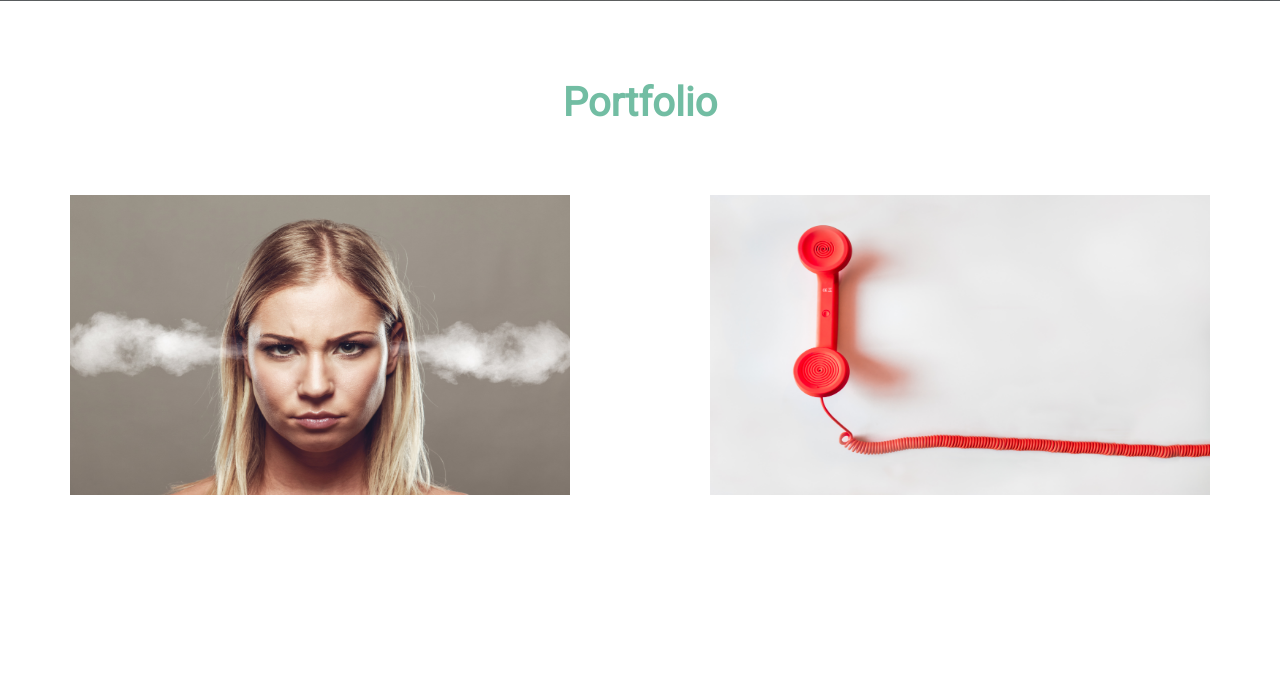
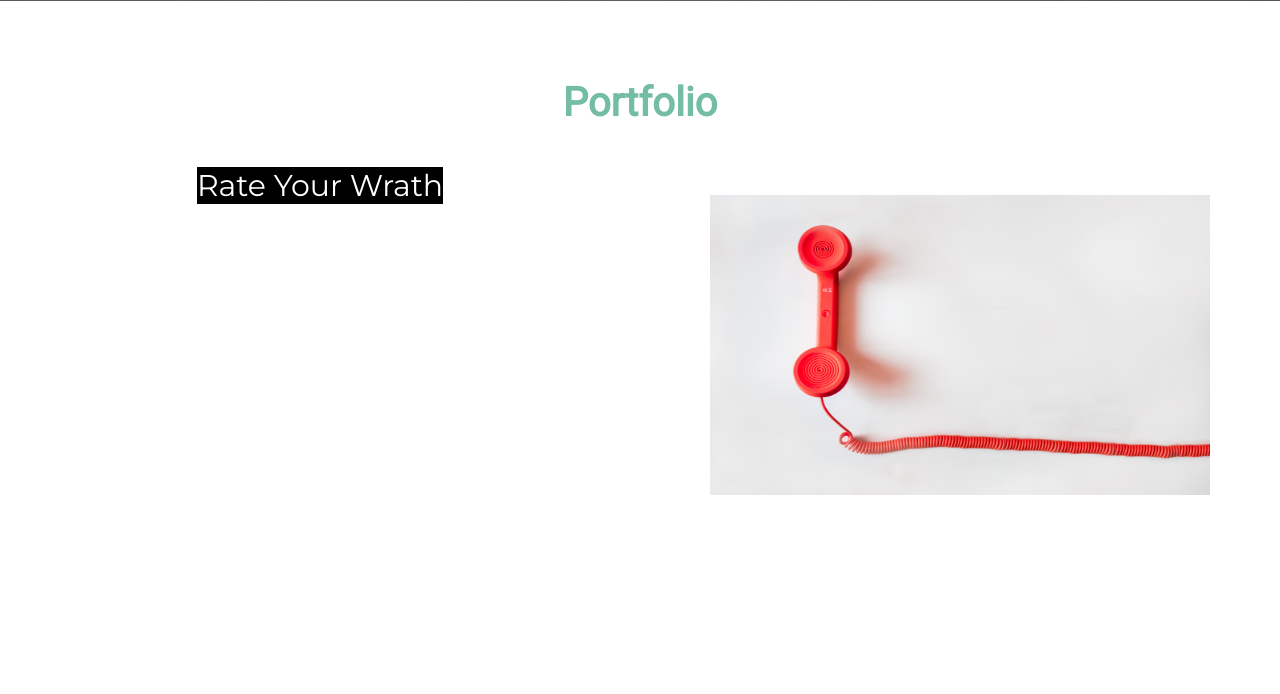
Before and after one commit to KyBEx/my-portfolio, a PHP site: page /index.html in a window 1280 px wide. Shown: the part 1979-2673 px from the top of the page. Run offline with PHP 8.4, Linux system fonts and the light colour scheme; some libraries are stand-ins or nearby versions; some web fonts are replaced.

Commit message:
project thumbnail

```diff
--- a/index.html
+++ b/index.html
@@ -90,7 +90,7 @@
             <h2 class="header2">Portfolio</h2>
             <div class="work row">
                 <div class="col-xs-12 col-md-6 project-container">
-                <a href="./wrath.html"><img class="project-image img-thumbnail" src="./assets/frustration.jpeg"/></a>
+                <a href="./wrath.html" class="project-thumbnails">Rate Your Wrath</a>
                 </div>
 
                 <div class="col-xs-12 col-md-6 project-container">
--- a/style.css
+++ b/style.css
@@ -229,6 +229,13 @@ Profile / Contacts
     width: 100%;
 }
 
+.project-thumbnails {
+    background-color: black;
+    color: white;
+    font-size: 30px;
+    font-family: 'Montserrat'
+}
+
 /*portfolio*/
 
 
```
Also changed, not shown: 1 other file.
